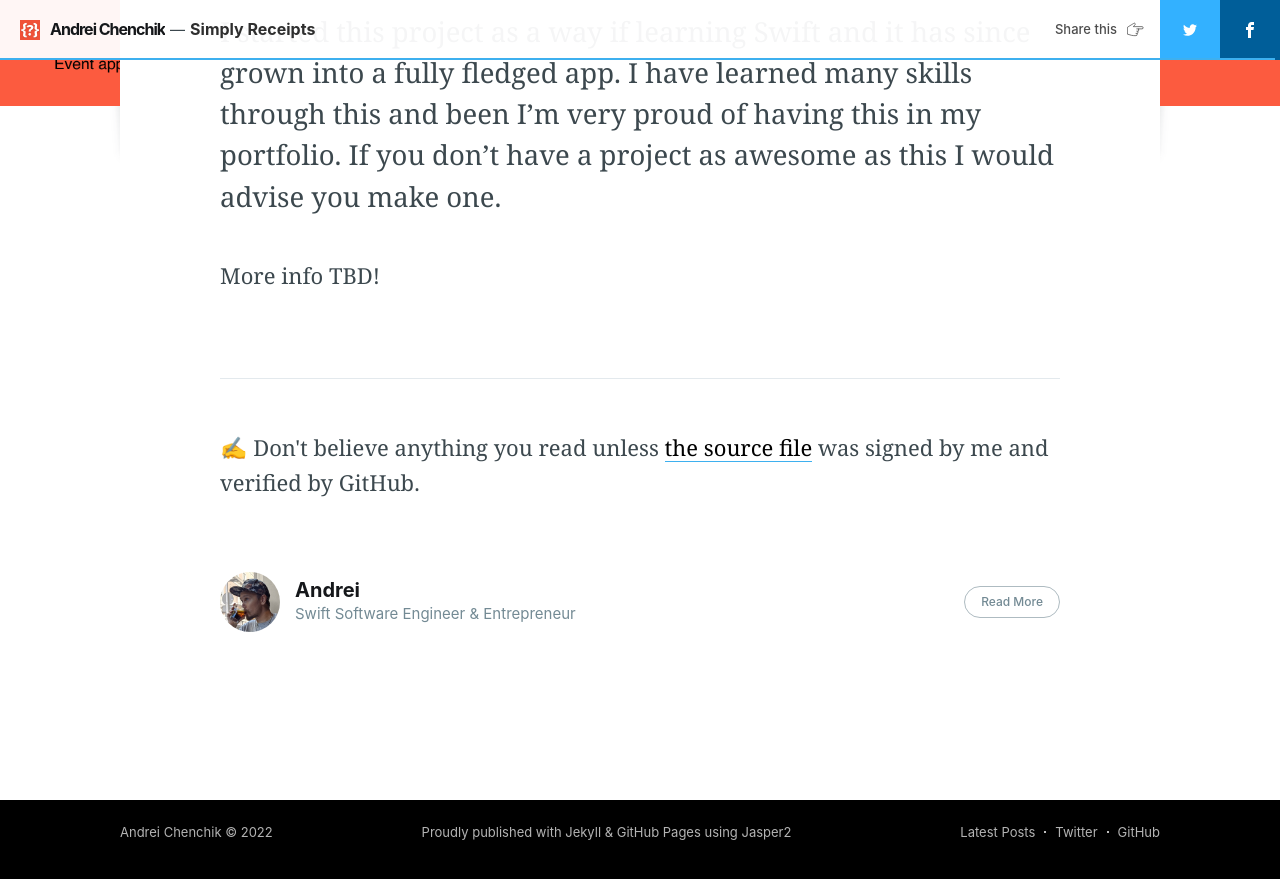
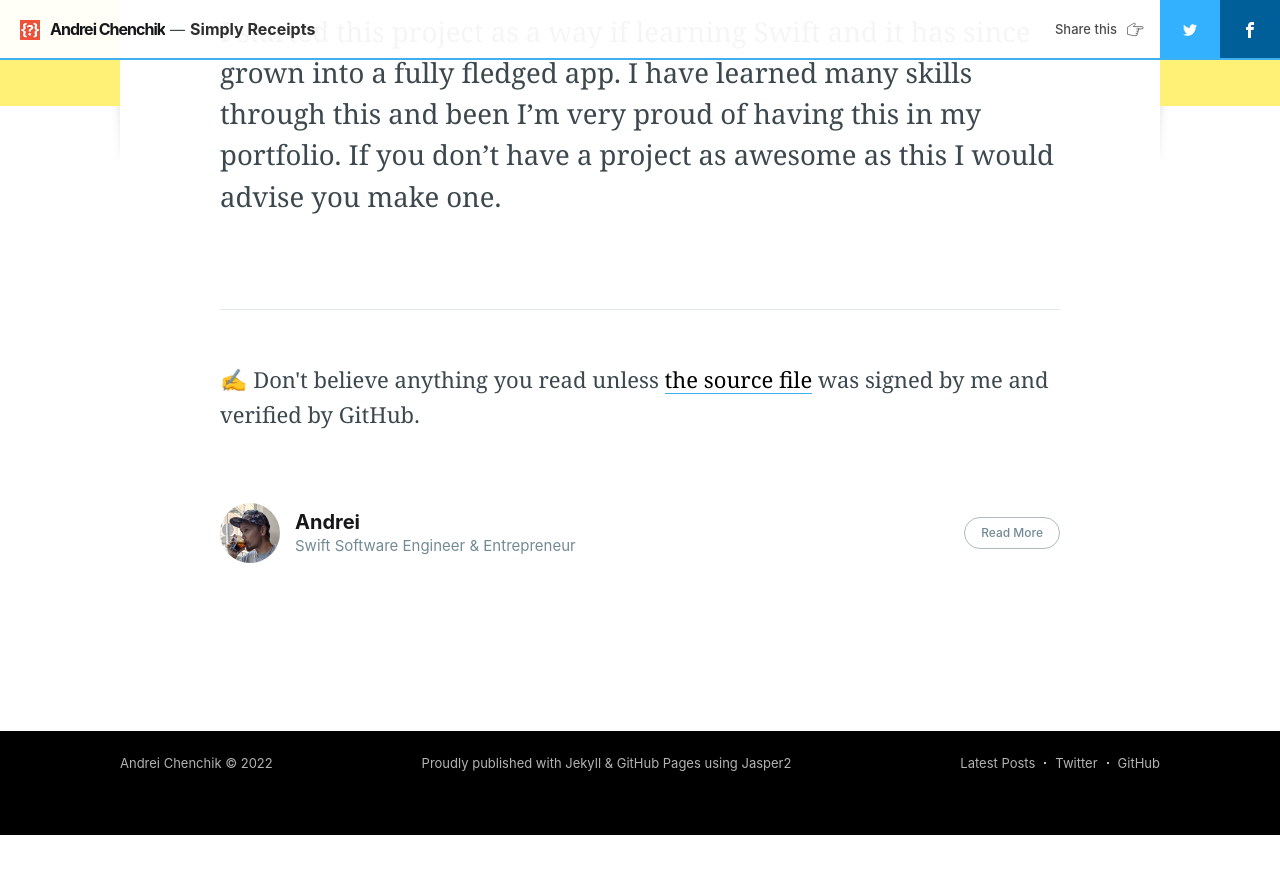
Before and after one commit to AndreiChenchik/andreichenchik.github.io, a Jekyll site: the page built from _posts/2022-01-01-simply-receipts.md, in a window 1280 px wide and 900 px high, scrolled down 955 px. Shown: the top 879 px of the window. Built offline with Jekyll 4.4.1, drawn with Linux system fonts in a browser that asks for light colours; nearby versions of some CDN libraries; comment, search, counter and statistics services are not loaded; after the commit the page ends 1790 px from its top, so only the background shows below that.

Commit message:
Update smart receipts page

```diff
--- a/_posts/2022-01-01-simply-receipts.md
+++ b/_posts/2022-01-01-simply-receipts.md
@@ -1,7 +1,7 @@
 ---
 layout: post
 current: post
-cover:  assets/images/eecc82103001163.5f4660b3f3105.png
+cover:  assets/images/smartreceipts.png
 navigation: True
 title: Simply Receipts
 date: 2222-01-01 10:00:00
@@ -12,5 +12,3 @@
 ---
 
 I started this project as a way if learning Swift and it has since grown into a fully fledged app. I have learned many skills through this and been I’m very proud of having this in my portfolio. If you don’t have a project as awesome as this I would advise you make one.
-
-More info TBD!
```
Also changed, not shown: assets/images/eecc82103001163.5f4660b3f3105.png (deleted), assets/images/smartreceipts.png (added).
